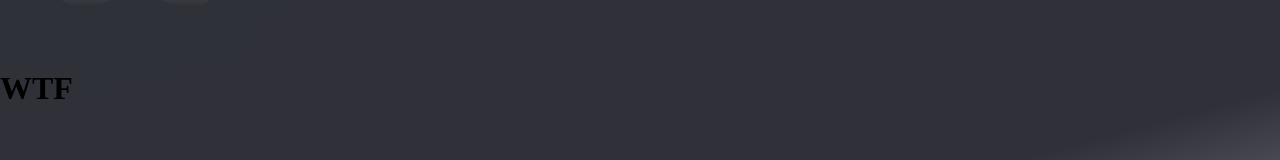
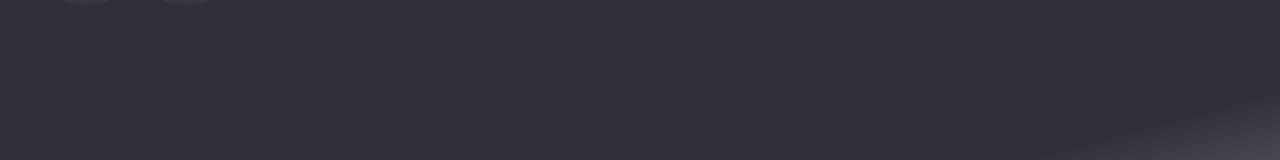
Before and after one commit to ThinkBuildMake/Fog, a Next.js app in the folder frontend/: page / in a window 1280 px wide. Shown: the part 139-299 px from the top of the page. Built offline with nearby package versions, Linux system fonts and the light colour scheme; a web font is replaced by a local one.

Commit message:
Clean up

```diff
--- a/frontend/pages/index.tsx
+++ b/frontend/pages/index.tsx
@@ -6,7 +6,6 @@ const IndexPage: React.FC = () => {
     return (
         <DefaultLayout>
             <Header />
-            <h1>WTF</h1>
         </DefaultLayout>
     )
 }
```
